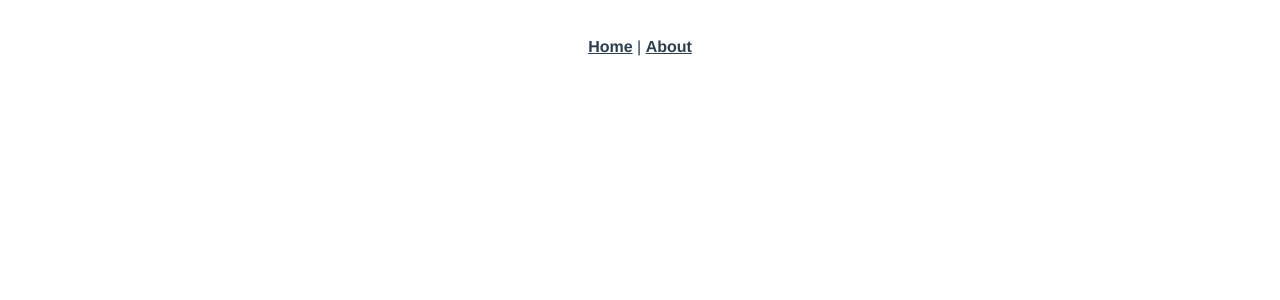
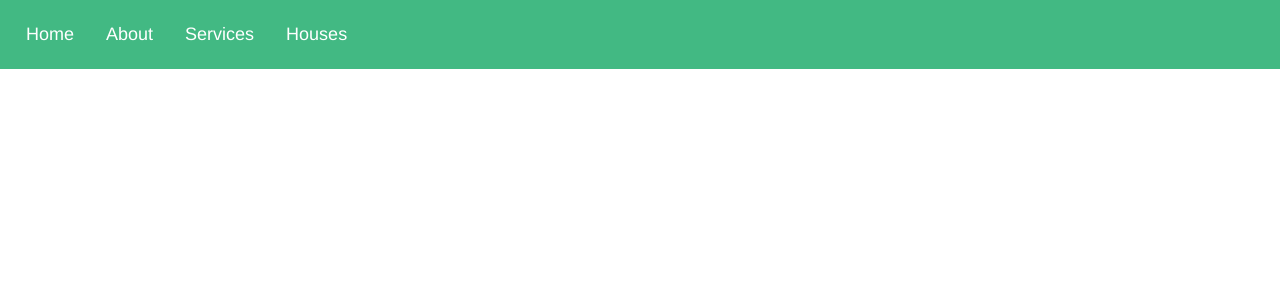
Before and after one commit to Developer-Dennis/racecourse-housing, a Vue app: page /houses in a window 1280 px wide. Before the commit this address had no page. Shown: the top 300 px of the page. Built offline with nearby package versions, Linux system fonts and the light colour scheme.

Commit message:
created the route for the page

```diff
--- a/src/App.vue
+++ b/src/App.vue
@@ -1,7 +1,9 @@
 <template>
   <nav>
-    <router-link to="/">Home</router-link> |
+    <router-link to="/">Home</router-link>
     <router-link to="/about">About</router-link>
+    <router-link to="/services">Services</router-link>
+    <router-link to="/houses">Houses</router-link>
   </nav>
   <router-view/>
 </template>
@@ -14,17 +16,22 @@
   text-align: center;
   color: #2c3e50;
 }
-
+*{
+  margin: 0px;
+  padding: 0px;
+}
 nav {
-  padding: 30px;
+  display: flex;
+  background:#42b983;
+  padding: 10px;
 }
 
 nav a {
-  font-weight: bold;
-  color: #2c3e50;
+  font-size: 18px;
+  text-decoration: none;
+  color: white;
+  padding: 14px 16px;
 }
 
-nav a.router-link-exact-active {
-  color: #42b983;
-}
+
 </style>
```
